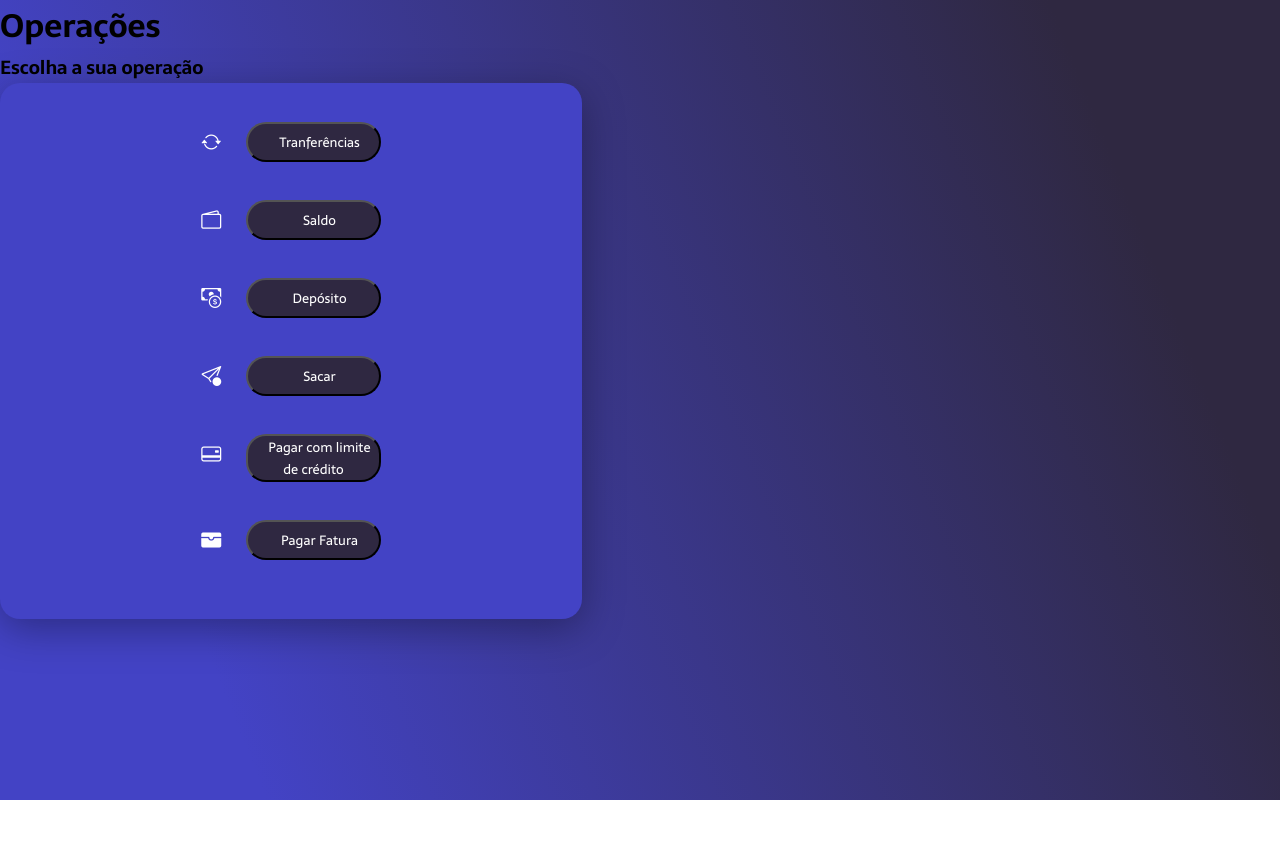
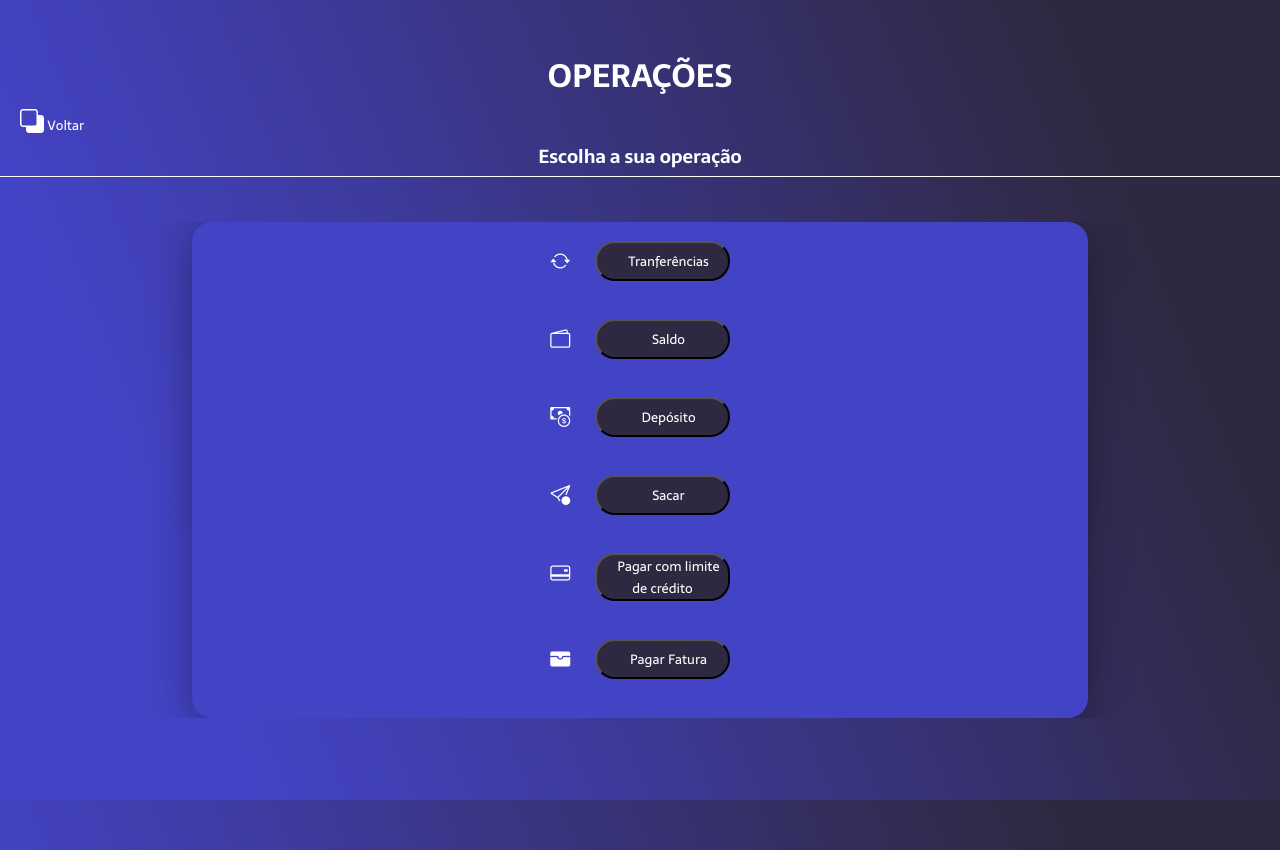
Before and after one commit to 10soares/TCA, a website: page Unity Bank - Alex/html/operacoes.html in a window 1280 px wide. Before the commit the page ends 800 px from the top, so only its background shows below. Drawn offline with nearby package versions, Linux system fonts and the light colour scheme.

Commit message:
fazer-perfil

```diff
--- a/Unity Bank - Alex/html/css/banco.css
+++ b/Unity Bank - Alex/html/css/banco.css
@@ -11,7 +11,7 @@
 body{
     height: 100vh;
     font-size: 100%;
-    background: linear-gradient(68.15deg,  #3ce998 16.62%, #201b2c 85.61%);
+    background: linear-gradient(68.15deg,  #201b2c 16.62%, #8b6ad8 85.61%);
     margin: 0;
 }
 
@@ -110,7 +110,7 @@ ul li.item-menu a .icon > i{
     font-family:'righteous', cursive;
     font-weight: 400;
     font-size: 64px;
-    color:  #201b2c;
+    color:  #bdbcc0;
 }
 
 .conteudo-principal-escrito-subtitulo{
@@ -121,7 +121,7 @@ ul li.item-menu a .icon > i{
 }
 
 .conteudo-principal-escrito-botao{
-    background-color: #201b2c;
+    background-color: #4c00ff88;
     width: 100px;
     height: 40px;
     color: #ecd6c4;
@@ -151,7 +151,7 @@ ul li.item-menu a .icon > i{
 }
 
 .conteudo-secundario-titulo{
-    border-top: 0.4px solid #fff2e7;
+    border-top: 0.4px solid  #8577ff;
     padding-top: 48px;
     font-family:'righteous', cursive;
     font-weight: 400;
@@ -162,7 +162,8 @@ ul li.item-menu a .icon > i{
 
 .icone-saldo {
     color: #201b2c; /* Altere para a cor desejada */
-    background-color: #77ffc0;
+    background-color: transparent;
+    color: white;
     border: none;
     border-radius: 60px;
 }
@@ -181,7 +182,7 @@ ul li.item-menu a .icon > i{
 
 .rodape{
     padding: 0px;
-    border-top: 0.4px solid #fff2e7;
+    border-top: 0.4px solid #8577ff;
     height: 100px;
 }
 .rodape-imagem{
@@ -190,6 +191,36 @@ ul li.item-menu a .icon > i{
     padding-left: 601px;
     height: 130px;
 }
+
+.cor-btn{
+    display: flex;
+    flex-direction: column;
+    justify-content: center;
+    align-items: center;
+    background: none;
+    border: none;
+    cursor: pointer;
+    color: white;
+}
+
+.cor-btn .icone-saldo {
+    font-size: 20px;
+}
+
+.cor-btn .txt-saldo {
+    margin-top: 5px;
+
+}
+
+.cor-btn a{
+    display: inline-block;
+    text-decoration: none;
+    color: inherit;
+}
+
+
+
+
 
 @media only screen and (max-width: 1100px){
     .cabecalho-img{
--- a/Unity Bank - Alex/html/css/operacao.css
+++ b/Unity Bank - Alex/html/css/operacao.css
@@ -3,13 +3,20 @@
 *{
     padding: 0;
     margin: 0;
-
     font-family: 'Sarala', sans-serif ;
 }
 
 body{
     background: linear-gradient(68.15deg, rgb(67, 67, 197) 16.62%, #2f2841 85.61%);
+    overflow-x: hidden;
     height: 100vh;
+
+}
+
+body, html {
+    height: 100%;
+    margin: 0;
+
 }
 
 .txt{
@@ -29,6 +36,7 @@ ul li.itemOP a{
 ul {
     height: 100%;
     list-style-type: none;
+    margin: 10px;
 }
 
 .btn-operar{
@@ -44,14 +52,90 @@ ul li.itemOP a .icon{
 }
 
 
+.card-operacao {
+    text-align: center;
+}
+
+.card-operacao ul {
+    list-style-type: none;
+    padding: 0;
+}
+
+.card-operacao ul li {
+    margin-bottom: 10px;
+}
+
+.card-operacao ul li .btn-operar {
+    display: inline-block;
+}
+
+.main-operacao {
+
+    display: flex;
+    justify-content: center;
+    align-items: center;
+    overflow-y: hidden;
+}
+
+
+
 .card-operacao{
-    width: 40%;
+    height: 10%;
     display: flex;
     justify-content: center;
     align-items: center;
     flex-direction: column;
-    padding: 30px 35px;
     background: rgb(67, 67, 197);
     border-radius: 20px;
     box-shadow: 0px 10px 40px #00000056;
+    width: 70%;
+    text-align: center;
+
 }
+
+.txt-titulo {
+    text-align: center;
+    margin-top: 50px;
+    color: white;
+    margin-bottom: 50px;
+}
+
+.txt-titulo h1 {
+    text-transform: uppercase;
+    font-weight: bold;
+}
+
+.txt-titulo h3 {
+    position: relative;
+}
+
+.txt-titulo h3::after {
+    content: '';
+    position: absolute;
+    bottom: -5px;
+    left: 0;
+    width: 100%;
+    height: 1px;
+    background-color: #ffffff;
+}
+
+.icon-voltar {
+    background: none;
+    border: none;
+    cursor: pointer;
+    color: white;
+    display: flex;
+    align-items: center;
+    padding: 0 20px 0;
+}
+
+.icon-voltar a {
+    display: inline-block;
+    text-decoration: none;
+    color: inherit;
+}
+
+.icon-voltar i {
+    font-size: 24px;
+    align-self: flex-start;
+}
--- a/Unity Bank - Alex/html/operacoes.html
+++ b/Unity Bank - Alex/html/operacoes.html
@@ -8,15 +8,22 @@
     <link rel="stylesheet" href="css/operacao.css">
 </head>
 <body>
+
+    <header class="txt-titulo">
+
+        <h1>Operações</h1>
+        <button class="icon-voltar">
+            <a href="oficial.html" style="text-decoration: none; color: inherit;">
+                <span><i class="bi bi-back"></i></span>
+                <span>Voltar</span>
+            </a>
+        </button>
+        <h3 class="center-operar">Escolha a sua operação</h3>
+
+    </header>
+
+
 <div class="main-operacao">
-    <header class="txt-titulo">
-        <h1>Operações</h1>
-    </header>
-    </div>
-    <div class="center-operar">
-        <h3>Escolha a sua operação</h3>
-    </div>
-
     <nav class="card-operacao">
         <ul>
             <!-- <li class="item-menu ativo">
@@ -70,6 +77,7 @@
 
         </ul>
     </nav>
+</div>
 
 </body>
 </html>
```
Also changed, not shown: Unity Bank - Alex/html/css/unity.css (+8 -0 lines), Unity Bank - Alex/html/index.html (+2 -2 lines), Unity Bank - Alex/html/oficial.html (+2 -1 lines). Lines whose indentation alone changed are shown as unchanged.
